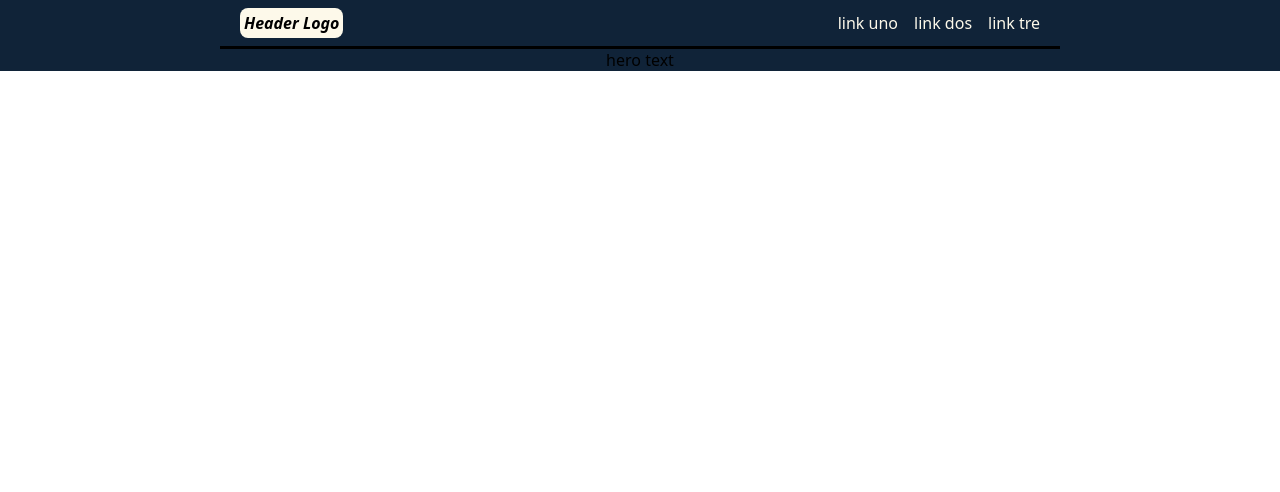
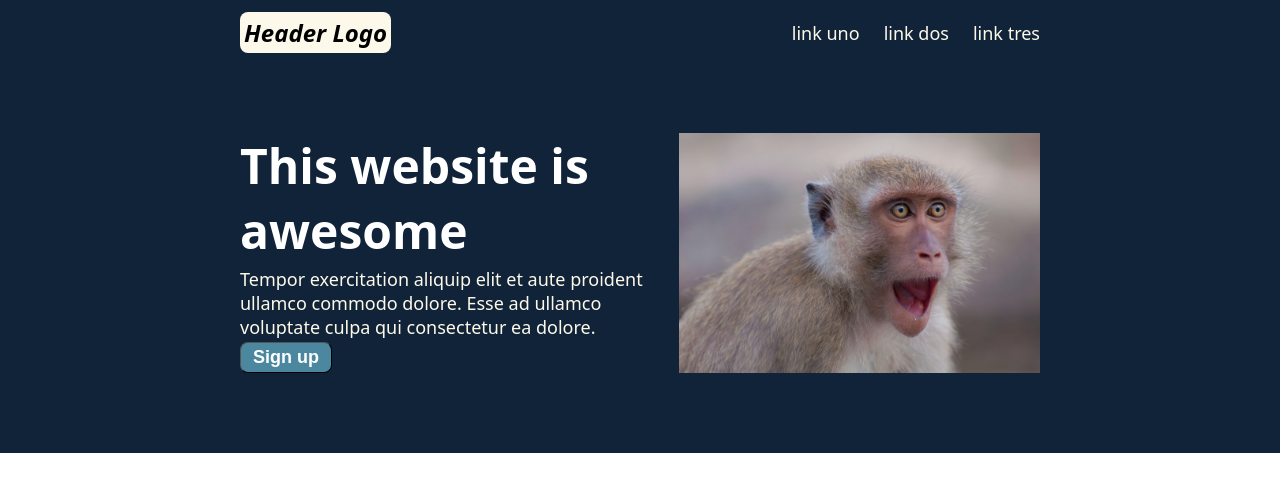
Before and after one commit to girafficCrunch/landing-page, a plain HTML site: page index.html in a window 1280 px wide. Drawn offline with Linux system fonts and the light colour scheme.

Commit message:
feat: Added hero section

```diff
--- a/index.html
+++ b/index.html
@@ -12,12 +12,19 @@
             <div class="logo">Header Logo</div>
             <a href="#">link uno</a>
             <a href="#">link dos</a>
-            <a href="#">link tre</a>
+            <a href="#">link tres</a>
         </div>
     </div>
 
     <div class="section hero">
-        hero text
+        <div class="body hero">
+            <div class="text hero">
+                <h1> This website is awesome</h1>
+                <p>Tempor exercitation aliquip elit et aute proident ullamco commodo dolore. Esse ad ullamco voluptate culpa qui consectetur ea dolore.</p>
+                <button>Sign up</button>
+            </div>
+            <img src="./img/awesome-photo.jpg" alt="A monkey saying wow this website is awesome!" height="240">
+        </div>
     </div>
 
     <div class="section info">
--- a/style.css
+++ b/style.css
@@ -5,24 +5,37 @@ body {
     font: Roboto;
     align-items: stretch;
     margin: 0;
+    min-width: 800px;
+}
+
+.section {
+    display: flex;
+    justify-content: center;
+}
+
+.section.hero {
+    background-color: rgb(16, 35, 56);
 }
 
 .body {
     flex: 0 1 800px;
+    display: flex;
+    align-items: center;
+    margin: 0 20px;
 }
 
-.section.hero {
-    background-color: rgb(16, 35, 56);
-    display: flex;
-    justify-content: center;
+.body.hero {
+    justify-content: space-between;
+    max-height: 300px;
+    overflow: none;
+    margin: 80px 20px;
+    gap: 20px;
 }
 
 .header {
-    display: flex;
-    align-items: center;
-    gap: 16px;
-    padding: 8px 20px;
-    border-bottom: solid;
+    gap: 24px;
+    padding: 12px 0 0;
+    /* border-bottom: solid; */
 }
 
 .logo {
@@ -30,6 +43,7 @@ body {
     margin-right: auto;
     padding: 4px;
     border-radius: 8px;
+    font-size: 24px;
     font-weight: 900;
     font-style: italic;
 }
@@ -37,4 +51,45 @@ body {
 a {
     text-decoration: none;
     color: rgb(253, 249, 234);
+    font-size: 18px;
 }
+
+.hero p {
+    color: rgb(253, 249, 234);
+    font-size: 18px;
+}
+
+.hero.text{
+    display: flex;
+    flex-direction: column;
+    justify-content: space-between;
+    align-items: flex-start;
+    min-height: 240px;
+    max-height: 240px;
+    flex: 1;
+    /* border: dashed grey; */
+    overflow: hidden;
+}
+
+h1 {
+    color: white;
+    font-size: 48px;
+    font-weight: 900;
+    margin: 0;
+    padding: 0;
+}
+
+p {
+    margin: 0;
+}
+
+button {
+    border-radius: 8px;
+    padding: 4px 12px;
+    font-weight: 600;
+    /* background-color: rgb(121, 180, 184); */
+    background-color: rgb(75, 136, 159);
+    color: white;
+    border-width: 1px;
+    font-size: 18px;
+}
```
